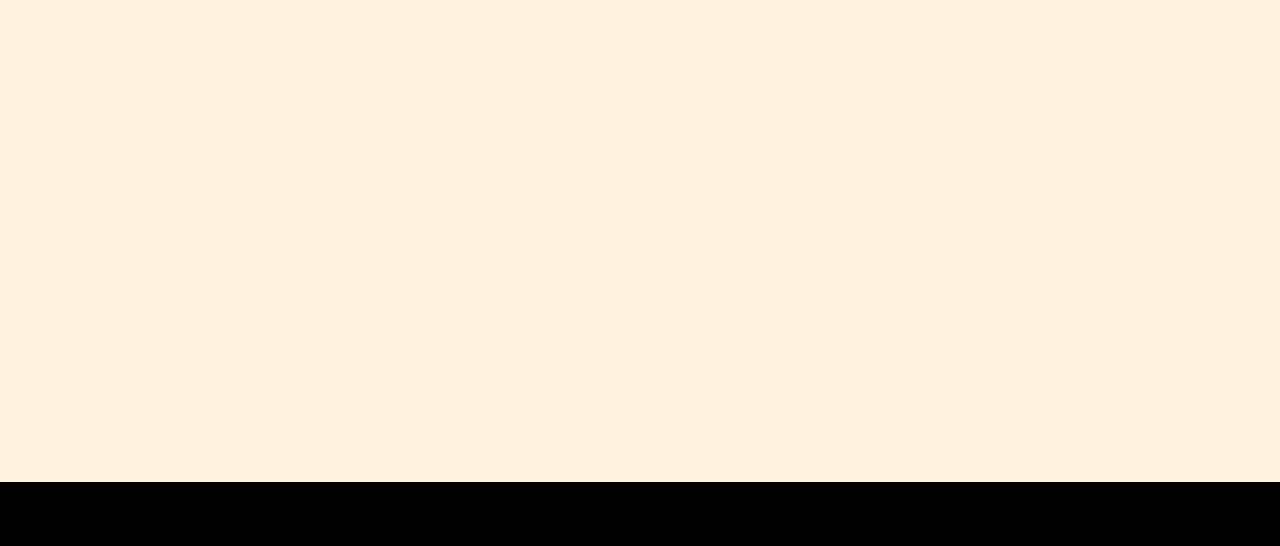
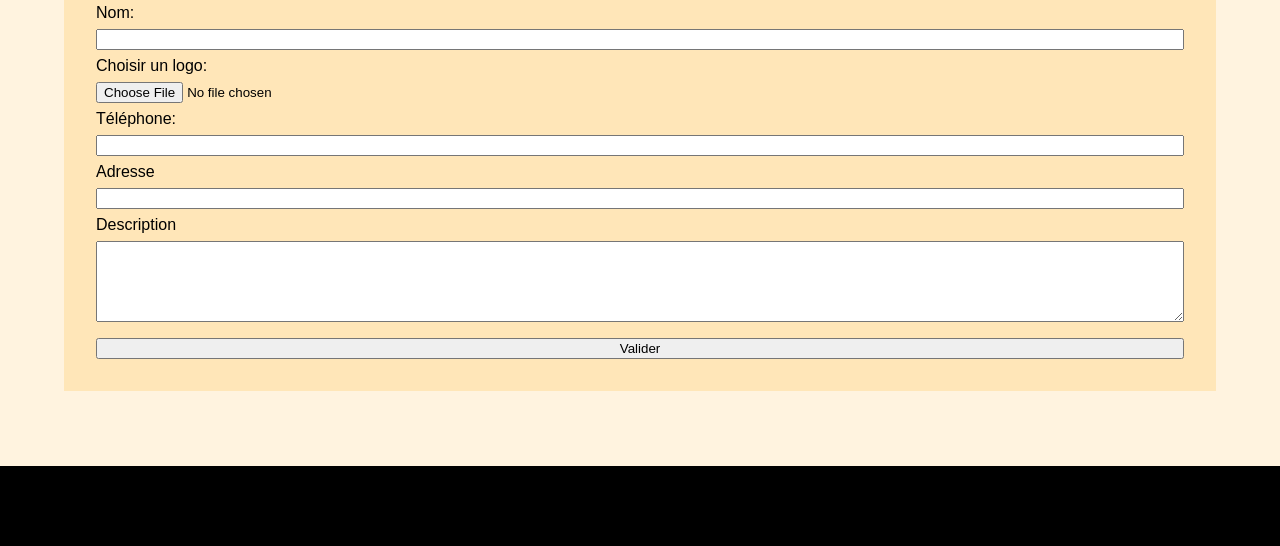
Before and after one commit to Romain-Bacque/apo, a React app: page /brewery/form_brewery in a window 1280 px wide. Before the commit this address had no page. Shown: the part 254-800 px from the top of the page. Built offline with nearby package versions, Linux system fonts and the light colour scheme.

Commit message:
Fix: bug css and créate components

```diff
--- a/src/components/App/index.js
+++ b/src/components/App/index.js
@@ -12,6 +12,7 @@ import Events from '../Events';
 import Breweries from '../Breweries';
 import Profil from '../Profil';
 import Nav from '../Nav';
+import Form_brewerie from '../Form_brewerie';
 
 function App() {
   const open = useSelector((state) => state.open);
@@ -28,7 +29,8 @@ function App() {
             <Route path='/breweries' element={<Breweries />} />
             <Route path='/profil' element={<Profil />} />
             <Route path='/signout' element={<Home />} />
-          </ Routes>
+            <Route path='/brewery/form_brewery' element={<Form_brewerie />} />
+          </Routes>
         </main>
       <Footer />
     </div>
--- a/src/components/App/style.scss
+++ b/src/components/App/style.scss
@@ -1,11 +1,17 @@
 body{
     background-color: rgba($color: #FFC75F, $alpha: 0.2);
+}
+
+.app{
+    min-height: 100vh;
+    display: flex;
+    flex-direction: column;
+    justify-content: space-between;
+
 }
 .main{
     width: 100%;
     display: flex;
     justify-content: center;
     align-items: center;
-    margin-bottom: 2rem;
-
 }
--- a/src/components/Breweries/index.js
+++ b/src/components/Breweries/index.js
@@ -1,5 +1,6 @@
 // == Import
 import './style.scss';
+import {Link} from 'react-router-dom'
 // == Composant
 import Brewerie from './Brewerie'
 function Breweries() {
@@ -7,12 +8,11 @@ function Breweries() {
     <section className="Breweries">
       <article className='brewer'>
         <h2 className='title'>Mes brasserie(1)</h2>
-        <button className='btn'> Ajouter une brasserie</button>
+        <Link to='/brewery/form_brewery' className='btn'> + brasserie</Link>
       </article>
       <Brewerie />
     </section>
   );
 }
-
 // == Export
 export default Breweries;
--- a/src/components/Events/Event/style.scss
+++ b/src/components/Events/Event/style.scss
@@ -1,6 +1,5 @@
 .event{
 
-    padding: 2rem;
     width: 100%;
 
     &-title{
--- a/src/components/Footer/style.scss
+++ b/src/components/Footer/style.scss
@@ -1,17 +1,7 @@
 .footer{
 
-    padding: 2rem;
-    max-height: 2rem;
     width: 100%;
-    position: absolute;
-    bottom: 0;
+    height: 5rem;
     background-color: black;
 
-
-
-    &-alert{
-        font-size: 0.9rem;
-        text-align: center;
-
-    }
 }
--- a/src/components/Form_brewerie/index.js
+++ b/src/components/Form_brewerie/index.js
@@ -1,11 +1,47 @@
 // == Import
 import './style.scss';
 // == Composant
+import Input from '../Input'
 function Form_brewerie() {
   return (
-    <div className="Form_brewerie">
-      <h1>Composant : Form_brewerie</h1>
+    <div className='register-breweries'>
+      <h2 className='register-title'> Création de la brasserie </h2>
+
+      <label for='title'>Nom:</label>
+      <Input
+        name='titre'
+        type='text'
+        id='title'
+      />
+      <label for='image'>Choisir un logo:</label>
+      <Input
+        name='image'
+        type='file'
+        id='image'
+        accept="image/png, image/jpeg"
+      />
+      <label for='phoneNumber'>Téléphone:</label>
+      <Input
+        name='phone'
+        type='number'
+        id='phoneNumber'
+      />
+      <label for='phoneNumber'>Adresse</label>
+      <Input
+        name='phone'
+        type='number'
+        id='phoneNumber'
+      />
+      <label for='description'>Description</label>
+      <textarea
+        name='description'
+        rows="5"
+        cols="33"
+        id='description'
+      />
+      <button type='submit' className='register-submit'>Valider</button>
     </div>
+
   );
 }
 
--- a/src/components/Form_brewerie/style.scss
+++ b/src/components/Form_brewerie/style.scss
@@ -0,0 +1,8 @@
+.register-breweries{
+    padding: 2rem;
+     display: flex;
+     flex-direction: column;
+     gap: 0.5rem;
+     width: 90%;
+     background-color: rgba($color: #FFC75F, $alpha: 0.3);
+}
--- a/src/components/Home/style.scss
+++ b/src/components/Home/style.scss
@@ -1,5 +1,4 @@
 .home{
-    margin: 3rem;
     width: 90%;
 
     &-title{
@@ -8,7 +7,7 @@
     &-map{
         border: solid black 0.1rem;
         width: 90%;
-        height: 25rem;
+        height: 25em;
         margin: auto;
         margin-top: 2rem;
     }
--- a/src/components/Nav/style.scss
+++ b/src/components/Nav/style.scss
@@ -16,6 +16,7 @@
     gap: 0.5rem;
     background-color: rgba($color: #FFC75F, $alpha: 0.3);
     animation: slide .7s 0s 1 ease;
+    width: 100%;
 
     &-link{
         padding-left: 1rem;
--- a/src/components/Register/index.js
+++ b/src/components/Register/index.js
@@ -8,7 +8,7 @@ function Register() {
     <h2 className="register-title"> S'inscrire </h2>
     <div className="register-radio">
     <label for="role">Brasseur</label>
-    <Input type="checkbox" id="role" name="role" value="brasseur"></Input>
+    <Input type="radio" id="role" name="role" value="brasseur"></Input>
     </div>
     <label for='name'> Nom et prénom : </label>
     <Input
@@ -75,11 +75,6 @@ function Register() {
         id='description'
       />
     </div>
-
-
-
-
-
     <button type='submit' className='register-submit'>Valider</button>
 
   </form>
--- a/src/components/Register/style.scss
+++ b/src/components/Register/style.scss
@@ -4,7 +4,6 @@
      flex-direction: column;
      gap: 0.5rem;
      width: 90%;
-     margin-top: 5rem;
      background-color: rgba($color: #FFC75F, $alpha: 0.3);
 
      &-title{
```
Also changed, not shown: 1 other file. Lines whose indentation alone changed are shown as unchanged.
